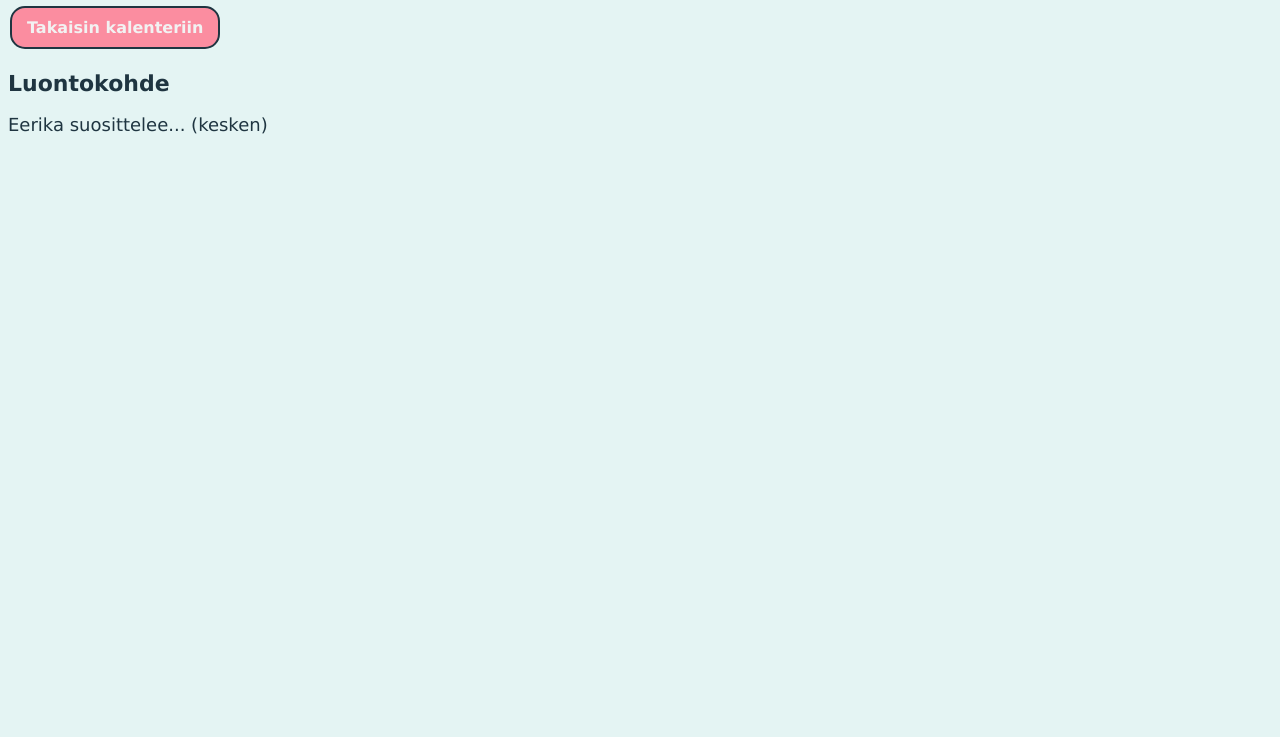
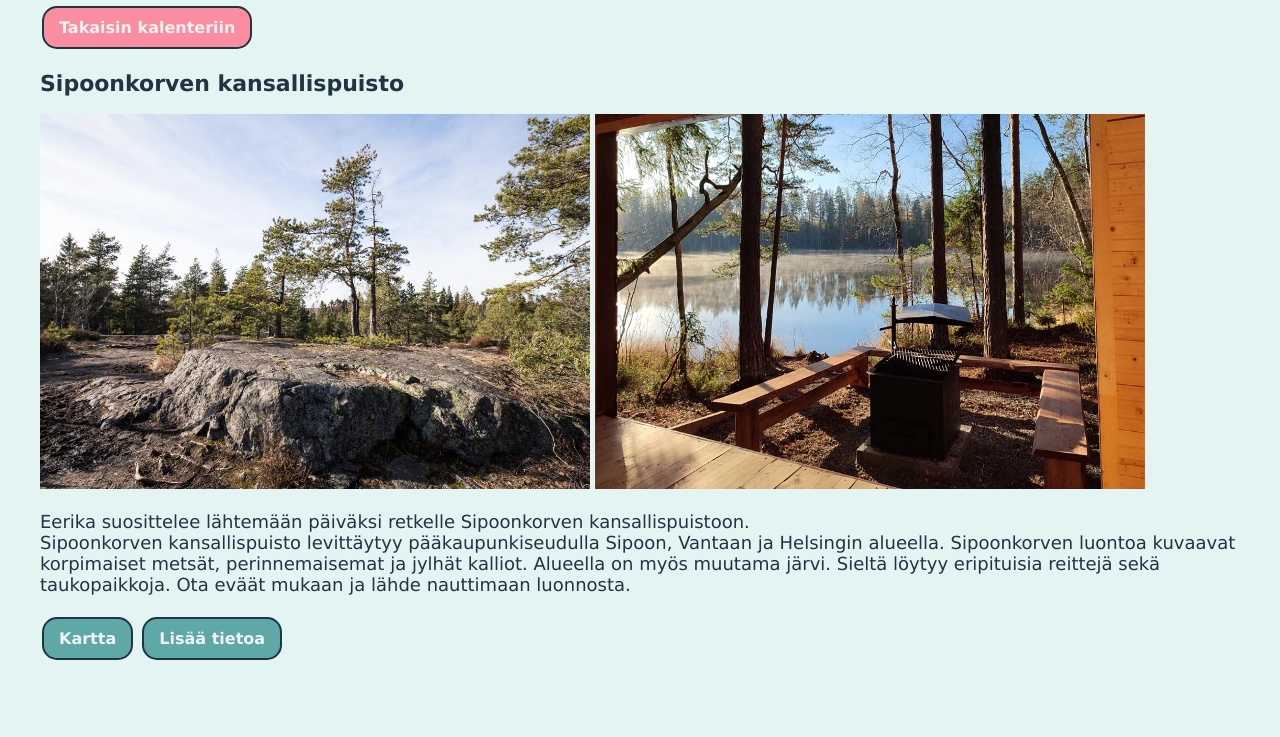
Before and after one commit to miksuxo/tiko-kalenteri, a plain HTML site: page luukku3.html in a window 1280 px wide. Shown: the part 63-800 px from the top of the page. Drawn offline with Linux system fonts and the light colour scheme.

Commit message:
Luukun 3 teko ja css muutoksia
t. eerika

```diff
--- a/luukku3.html
+++ b/luukku3.html
@@ -1,7 +1,8 @@
 <!DOCTYPE html>
 <html>
+
 <head>
-	<meta name="robots" content="noindex, nofollow">
+    <meta name="robots" content="noindex, nofollow">
     <title>TIKO-kalenteri</title>
     <meta charset="UTF-8">
     <meta name="robots" content="noindex, nofollow">
@@ -9,15 +10,22 @@
     <meta name="viewport" content="width=device-width, initial-scale=1.0">
     <link rel="stylesheet" href="tyyli.css">
 </head>
-<body>
+
+<body class="luukut">
 
     <header>
-        <h1>Luukku 3</h1>
+        <h1>3. Kesälomaviikko</h1>
         <a href="index.html" class="toimintakehote"><b>Takaisin kalenteriin</b></a>
     </header>
-    <h2>Luontokohde</h2>
-    <p>Eerika suosittelee... (kesken) </p>
-
+    <h2>Sipoonkorven kansallispuisto</h2>
+    <img class="luukku3kuvat" src="Kuvat1-4/sipoonkorvenkuva.jpg">
+    <img class="luukku3kuvat" src="Kuvat1-4/laavu.jpg">
+    <p>Eerika suosittelee lähtemään päiväksi retkelle Sipoonkorven kansallispuistoon. <br> Sipoonkorven kansallispuisto
+        levittäytyy pääkaupunkiseudulla Sipoon, Vantaan ja Helsingin alueella. Sipoonkorven luontoa kuvaavat korpimaiset
+        metsät, perinnemaisemat ja jylhät kalliot. Alueella on myös muutama järvi. Sieltä löytyy eripituisia reittejä sekä taukopaikkoja. Ota eväät mukaan ja lähde nauttimaan luonnosta. </p>
+    <a href="Kuvat1-4/sipoonkorpikartta.pdf" class="sipoonkorpi"><b>Kartta</b></a>
+    <a href="https://www.luontoon.fi/sipoonkorpi" class="sipoonkorpi"><b>Lisää tietoa</b></a>
 
 </body>
+
 </html>
--- a/tyyli.css
+++ b/tyyli.css
@@ -3,8 +3,8 @@ body {
   color: #1F3541;
   background-color: #E4F4F3;
   font-family: Verdana, Geneva, Tahoma, sans-serif;
+}
 
-}
 p {
   font-size: 18px;
 }
@@ -17,6 +17,13 @@ h2 {
 }
 h3{
   font-size: 22px
+}
+
+/*luukku sivujen marginaalit*/
+.luukut{
+  margin-left: 40px;
+  margin-right: 40px;
+  margin-top: 10px;
 }
 
 /*määritettyjen sisältöjen keskitys*/
@@ -96,6 +103,32 @@ footer {
 
 /*TÄMÄN TEKSTIN ALAPUOLELLE YKSITTÄISTEN LUUKKUJEN OMIA MÄÄRITYKSIÄ, KUVIEN KOOT YMS.*/
 
+/*Luukku 3. linkin määritykset*/
+.sipoonkorpi {
+  background: #5EA8A7;
+  color: #f2f2f2;
+  border: 2px solid #1F3541;
+  border-radius: 15px;
+  text-align: center;
+  text-decoration: none;
+  display: inline-block;
+  margin: 4px 2px;
+  padding: 10px 15px;
+  cursor: pointer;
+}
+
+/*Luukku 3. linkin värin muutos hiiren alla*/
+.sipoonkorpi:hover {
+  color:#5EA8A7;
+  background-color:#f2f2f2;
+}
+
+/*luukku 3 kuvat*/
+.luukku3kuvat {
+  height: 375px;
+  width: 550px;
+}
+
 #embed-ded-map-canvas {
   position: relative;
   left:400px;
```
Also changed, not shown: luukku1.html (+2 -2 lines), luukku10.html (+2 -2 lines), luukku11.html (+2 -2 lines), luukku12.html (+2 -2 lines), luukku13.html (+2 -2 lines), luukku2.html (+2 -2 lines), luukku4.html (+2 -2 lines), luukku5.html (+2 -2 lines), luukku6.html (+2 -2 lines), luukku7.html (+2 -2 lines), luukku8.html (+2 -2 lines), luukku9.html (+2 -2 lines), Kuvat1-4/laavu.jpg (added), Kuvat1-4/sipoonkorvenkuva.jpg (added), 1 more files, 1 other file.
